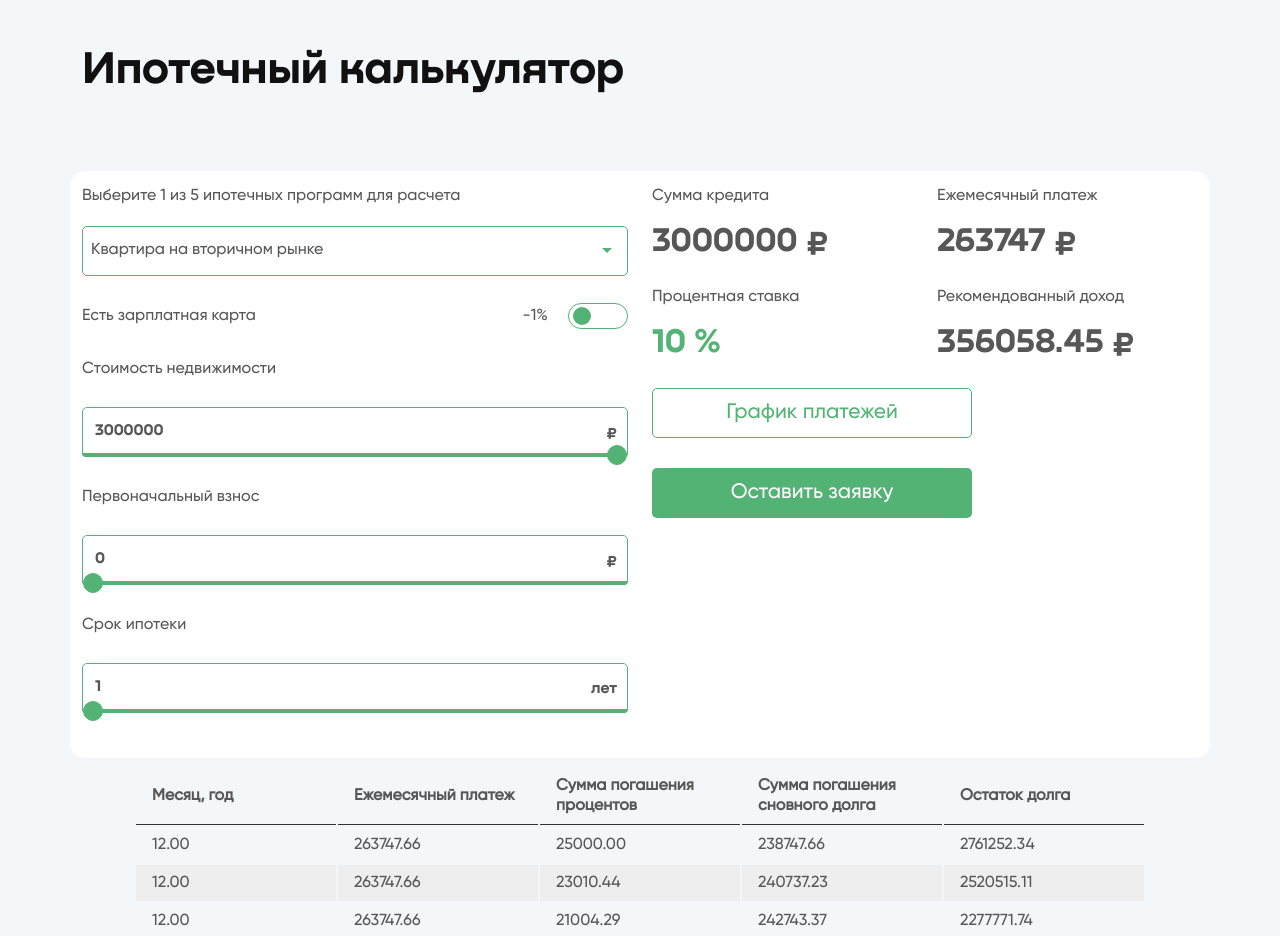
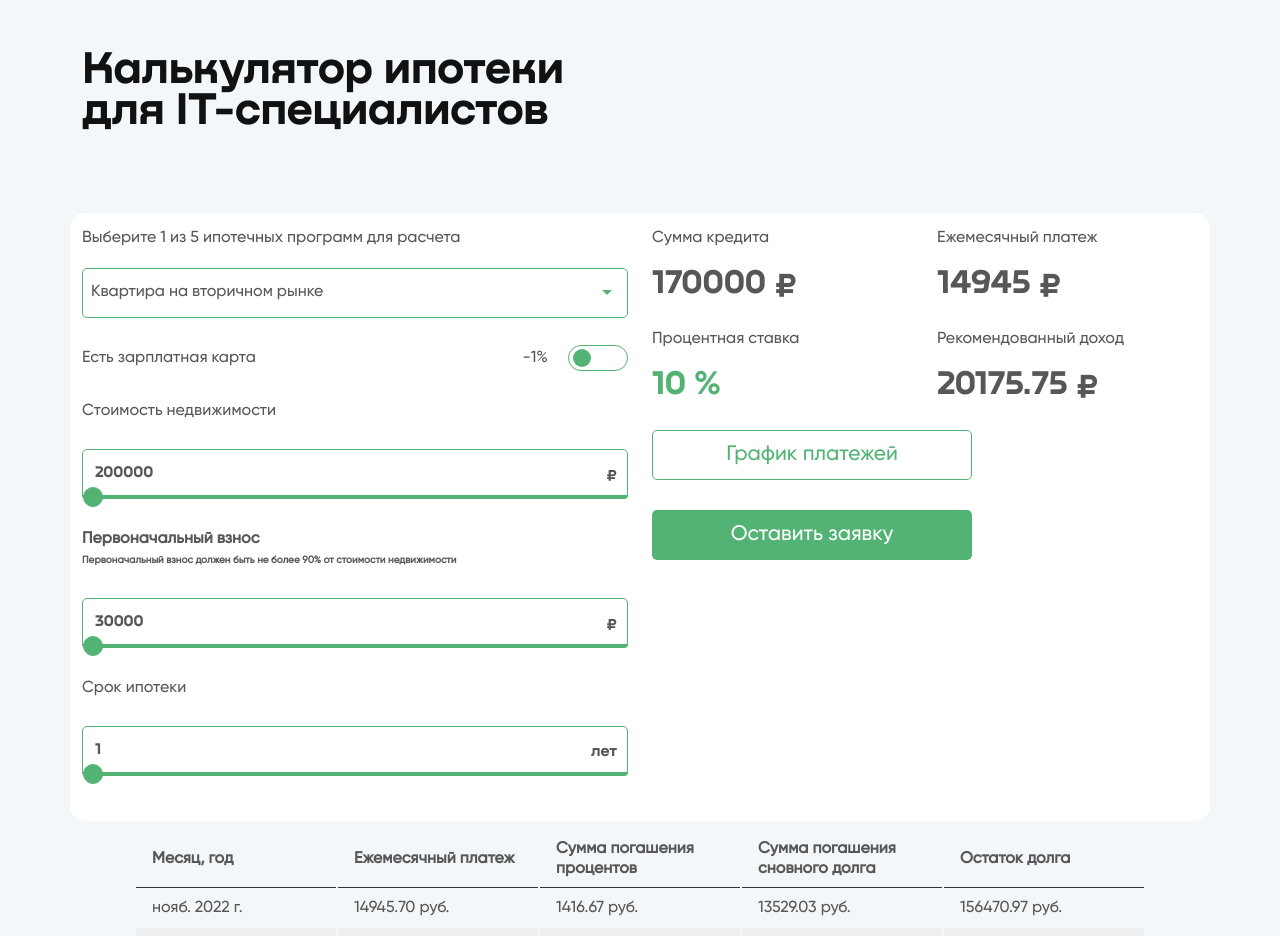
Before and after one commit to maxgrigoriew/mortgage-calculator, a Vue app: page / in a window 1280 px wide. Shown: the top 936 px of the page. Built offline with nearby package versions, Linux system fonts and the light colour scheme.

Commit message:
fixed date, added watch

```diff
--- a/src/App.vue
+++ b/src/App.vue
@@ -3,7 +3,7 @@
       <div class="wrapper">
          <div class="container">
             <h1 class="title col-md-6">
-               Ипотечный калькулятор
+               Калькулятор ипотеки для IT-специалистов
             </h1>
             <div class="row wrapper__inner">
                <div class="col-md-6">
@@ -53,16 +53,17 @@
                            </div>
                            <input class="range__inner-input"
                                   type="range"
-                                  min="0"
-                                  max="1000000"
+                                  :min="obj.minPrice"
+                                  :max="obj.maxPrice"
                                   v-model="obj.price"
                            >
                         </div>
                      </div>
 
                      <div class="range col-12">
-                        <div class="range__title">
-                           Первоначальный взнос
+                        <div class="range__title" style="font-weight: 900;">
+                           Первоначальный взнос <br>
+                           <span style="font-size: 10px;">Первоначальный взнос должен быть не более 90% от стоимости недвижимости</span>
                         </div>
                         <div class="range__inner">
                            <div class="range__inner-top">
@@ -74,8 +75,8 @@
                            </div>
                            <input class="range__inner-input"
                                   type="range"
-                                  min="0"
-                                  max="99000"
+                                  :min="obj.price * 0.15"
+                                  :max="obj.price * 0.9"
                                   v-model="obj.initial"
                            >
                         </div>
@@ -96,7 +97,7 @@
                                   type="range"
                                   min="1"
                                   max="30"
-                                  v-model="obj.years"
+                                  v-model.trim.number="obj.years"
                            >
                         </div>
                      </div>
@@ -145,12 +146,23 @@
          </tr>
          </thead>
          <tbody class="tableBody">
+         <template v-if="resultTableArray.length > 0">
+            <tr v-for="(pay, index) in resultTableArray"
+                :key="index"
+            >
+               <td>{{ pay.currMonth }}</td>
+               <td>{{ pay.monthlyPayment }} руб.</td>
+               <td>{{ pay.paymentInterest }} руб.</td>
+               <td>{{ pay.paymentRemain }} руб.</td>
+               <td>{{ pay.totalRemain }} руб.</td>
+            </tr>
+         </template>
          </tbody>
       </table>
-<!--      <is-modal :visibleModal="visibleModal"-->
-<!--                @visibleModal="closeModal"-->
-<!--                :resultTableArray="resultTableArray"-->
-<!--      />-->
+      <!--      <is-modal :visibleModal="visibleModal"-->
+      <!--                @visibleModal="closeModal"-->
+      <!--                :resultTableArray="resultTableArray"-->
+      <!--      />-->
    </div>
 </template>
 
@@ -166,12 +178,15 @@ export default {
    },
    data() {
       return {
+         years: 1,
          obj: {
-            price: 3000000,
-            initial: 0,
+            price: 200000,
+            initial: null,
             years: 1,
             value: 0,
-            procentCard: 1
+            procentCard: 1,
+            maxPrice: 6000000,
+            minPrice: 200000
          },
          options: [
             {name: 'Квартира на вторичном рынке', procent: 10, value: 2},
@@ -203,60 +218,35 @@ export default {
          // поделённой на кол-ву месяцев в году (12)
          // Например, если годовая ставка будет равна 10%,
          // то месечная ставка = 10/12/100 = 0.0083%
-         const monthlyRate = annualIntersetRate / 12 / 100;
-         const commonRate = Math.pow(1 + monthlyRate, months);
-         const monthlyPayment =(loanAmount * monthlyRate * commonRate) / (commonRate - 1);
+         const monthlyRate = annualIntersetRate / 12 / 100
+         const commonRate = Math.pow(1 + monthlyRate, months)
+         const monthlyPayment = ((loanAmount * monthlyRate * commonRate) / (commonRate - 1)).toFixed(2)
          // Складируем все данные по месяцам сюда
-         const result = [];
-
+         const result = []
+         const today = new Date(Date.now())
          for (let i = 0; i < months; i++) {
             // Переменная "totalRemain" будет отвечать за сумму,
             // которую осталось выплатить.
             // Изначально он будет равен сумме кредита.
-            const {totalRemain = loanAmount} = result[result.length - 1] || {};
-            const paymentInterest = monthlyRate * totalRemain;
-            const paymentRemain = monthlyPayment - paymentInterest;
-
+            const {totalRemain = loanAmount} = result[result.length - 1] || {}
+            const newDate = new Date(today.setMonth(today.getMonth() + 1))
+            const paymentInterest = (monthlyRate * totalRemain).toFixed(2)
+            const paymentRemain = (monthlyPayment - paymentInterest).toFixed(2)
+            const currMonth = newDate.toLocaleString('ru', {
+               year: 'numeric',
+               month: 'short'
+            })
             result.push({
-               totalRemain: Math.max(totalRemain - paymentRemain, 0),
+               totalRemain: (Math.max(totalRemain - paymentRemain, 0)).toFixed(2),
                monthlyPayment,
                paymentInterest,
                paymentRemain,
-               months
+               currMonth
             });
          }
          this.resultTableArray = result
          return result;
       },
-      createTableRow({
-                        totalRemain,
-                        monthlyPayment,
-                        paymentInterest,
-                        paymentRemain,
-                        months,
-                     }) {
-         const tbodyEl = document.querySelector(".tableBody");
-         const rowElement = document.createElement("tr");
-         const tdMonthlyPaymentElement = document.createElement("td");
-         const tdMonthlyName = document.createElement("td");
-         const tdInterestPaymentElement = document.createElement("td");
-         const tdRemainPaymentElement = document.createElement("td");
-         const tdTotalPaymentElement = document.createElement("td");
-
-         tdMonthlyPaymentElement.innerText = `${monthlyPayment.toFixed(2)}`;
-         tdInterestPaymentElement.innerText = `${paymentInterest.toFixed(2)}`;
-         tdRemainPaymentElement.innerText = `${paymentRemain.toFixed(2)}`;
-         tdTotalPaymentElement.innerText = `${totalRemain.toFixed(2)}`;
-         tdMonthlyName.innerText = `${months.toFixed(2)}`;
-
-         rowElement.appendChild(tdMonthlyName);
-         rowElement.appendChild(tdMonthlyPaymentElement);
-         rowElement.appendChild(tdInterestPaymentElement);
-         rowElement.appendChild(tdRemainPaymentElement);
-         rowElement.appendChild(tdTotalPaymentElement);
-
-         tbodyEl.appendChild(rowElement);
-      }
    },
    computed: {
       getProcent() {
@@ -271,6 +261,9 @@ export default {
       },
       getLounAmount() {
          return this.obj.price - this.obj.initial
+      },
+      getInitial() {
+         return this.obj.initial
       },
       getMonth() {
          return this.obj.years * 12
@@ -288,16 +281,35 @@ export default {
       },
       getSelectedProcent() {
          return this.obj.procentCard
-      }
-      ,
+      },
       recomendetIncome() {
          return (this.monthlyPayment / 100 * 35) + this.monthlyPayment
+      },
+      creditYears () {
+         return this.obj.years
+      },
+      initialPayment () {
+         return this.obj.initial
       }
    },
-   watch: {},
+   watch: {
+      creditYears () {
+         this.getPayments(this.obj.years * 12, this.getLounAmount, this.getProcent, this.selected)
+      },
+      getProcent() {
+         this.getPayments(this.obj.years * 12, this.getLounAmount, this.getProcent, this.selected)
+      },
+      getInitial () {
+         this.getPayments(this.obj.years * 12, this.getLounAmount, this.getProcent, this.selected)
+      },
+      getLounAmount() {
+         this.getPayments(this.obj.years * 12, this.getLounAmount, this.getProcent, this.selected)
+
+      }
+   },
    mounted() {
-      this.getPayments(this.getMonth, this.getLounAmount, this.getProcent).forEach((data) => this.createTableRow(data));
-      console.log(this.resultTableArray)
+      this.obj.initial = this.obj.price * 0.15
+      this.getPayments(this.obj.years * 12, this.getLounAmount, this.getProcent)
    }
 }
 ;
```
